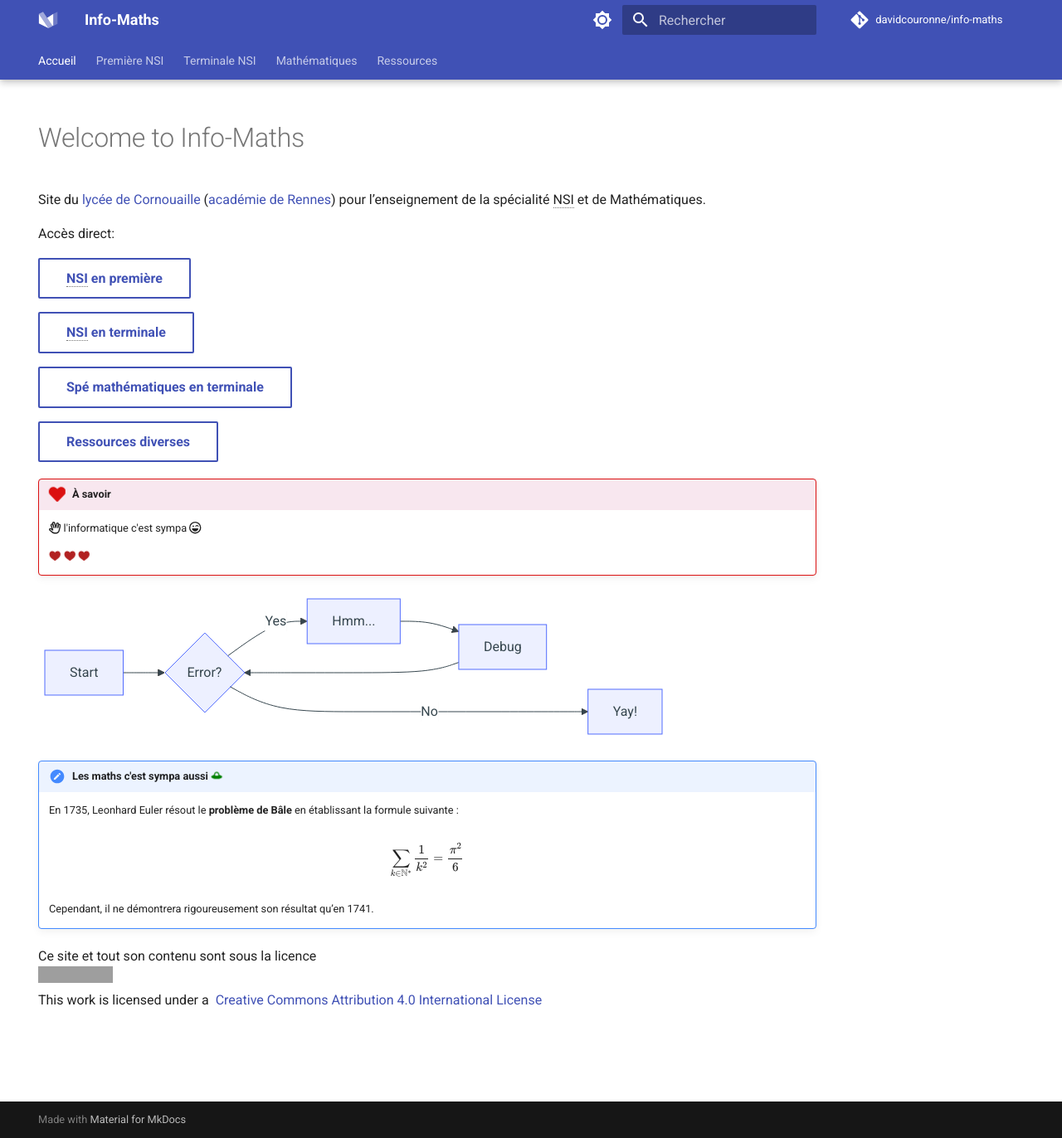
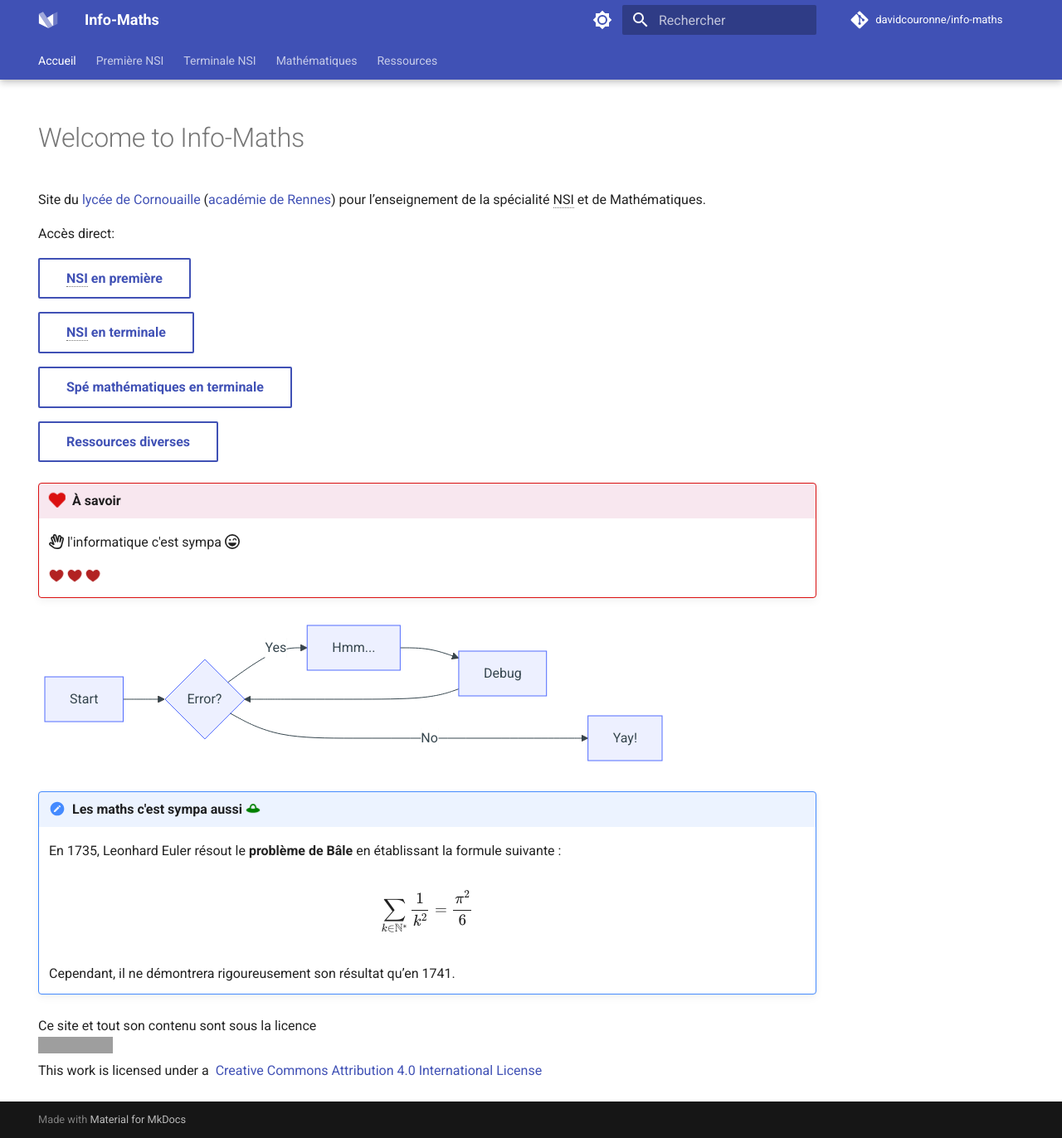
Before and after one commit to infocornouaille/info-maths, an MkDocs documentation site: the page built from docs/index.md, in a window 1280 px wide and 1372 px high. Shown: the whole window at 83% size. Built offline with MkDocs 1.6.1 and Material for MkDocs 9.7.7, drawn with Linux system fonts in a browser that asks for light colours; comment, search, counter and statistics services are not loaded; grey boxes are pictures that could not be loaded.

Commit message:
Update extra.css

```diff
--- a/docs/stylesheets/extra.css
+++ b/docs/stylesheets/extra.css
@@ -1,3 +1,9 @@
+.md-typeset .admonition,
+.md-typeset details {
+    font-size: .8rem;
+}
+
+
 @keyframes heart {
 
     0%,
```
